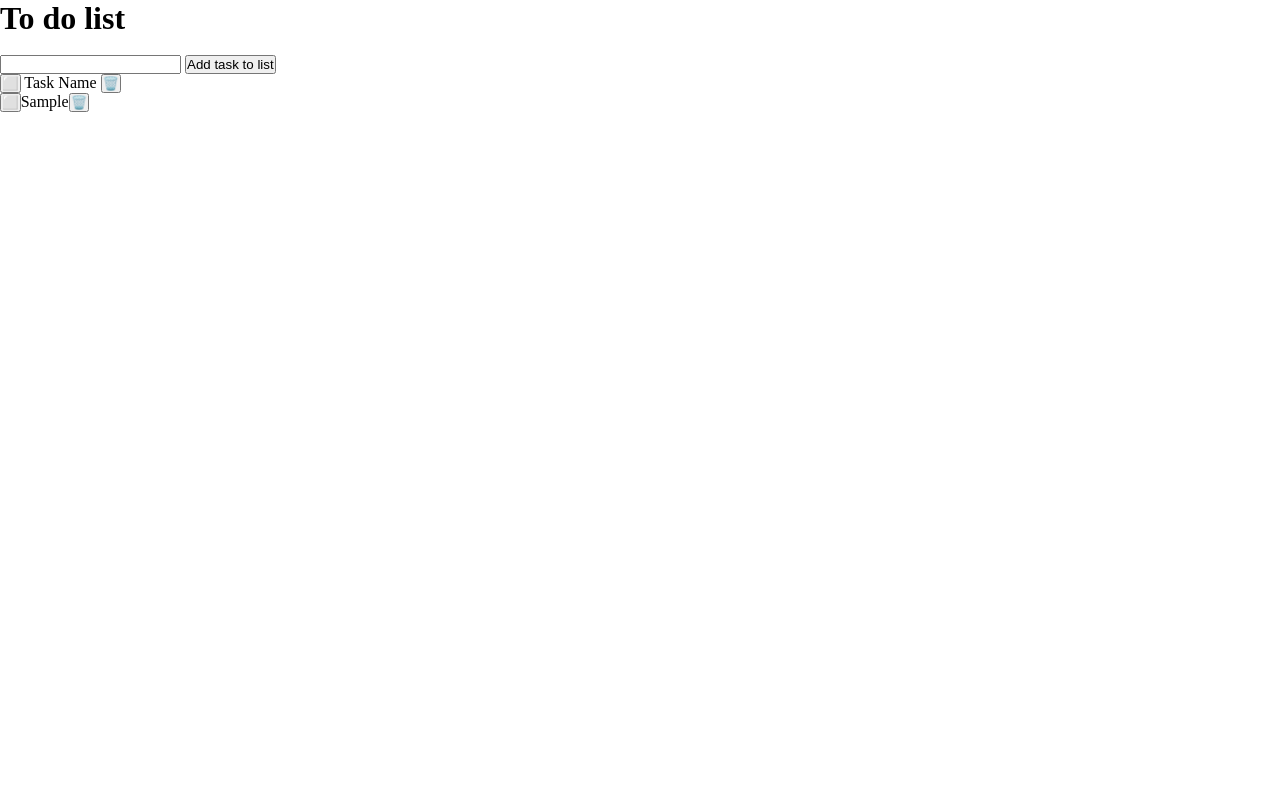
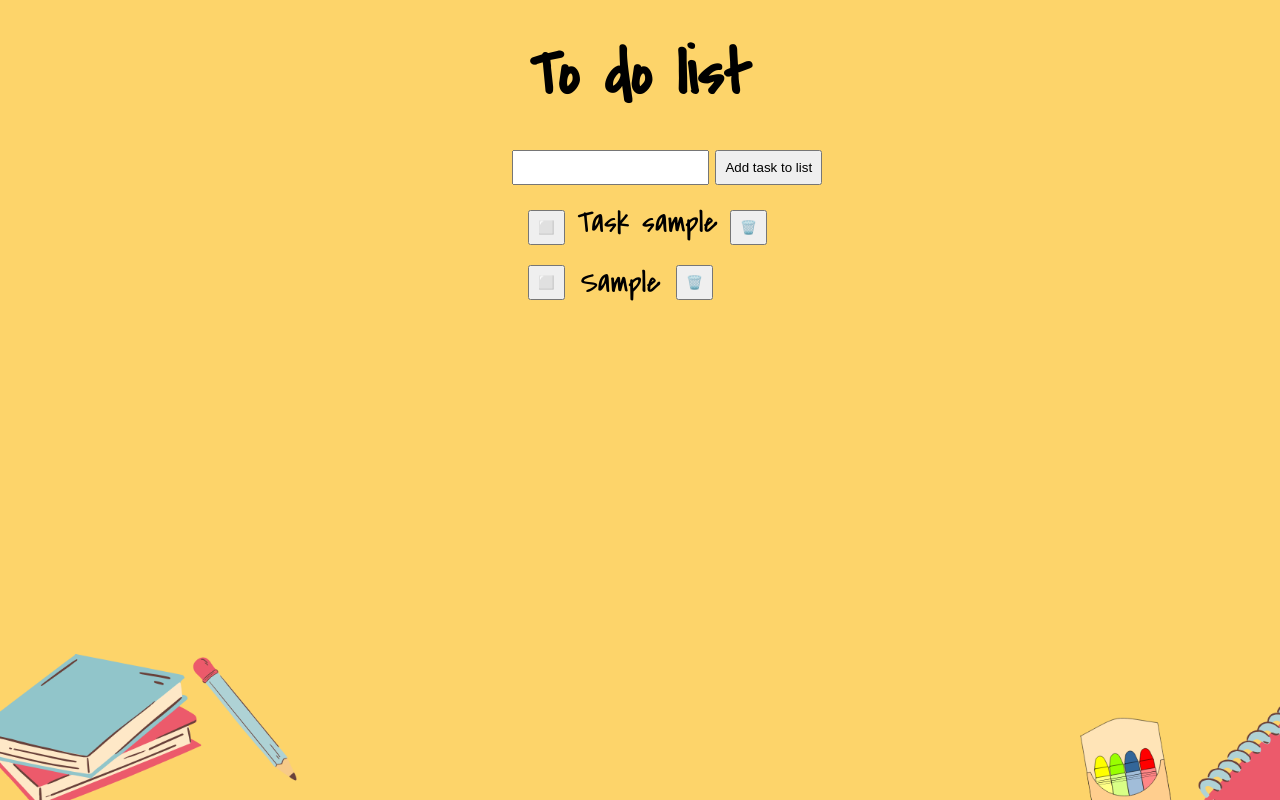
Before and after one commit to JMG002050/to-do-list, a plain HTML site: page index.html in a window 1280 px wide. Both pictures are taken after typing "Sample" into the empty fields and a click on the button "Add task to list". Drawn offline with Linux system fonts and the light colour scheme.

Commit message:
CSS styled to do list buttons changed font added background HTML reorginized and deleted <br>

```diff
--- a/index.html
+++ b/index.html
@@ -6,19 +6,20 @@
   <title>My To-Do List</title>
 
   <link rel="stylesheet" href="./style.css"/>
+
+  <link rel="preconnect" href="https://fonts.googleapis.com">
+  <link rel="preconnect" href="https://fonts.gstatic.com" crossorigin>
+  <link href="https://fonts.googleapis.com/css2?family=Covered+By+Your+Grace&display=swap" rel="stylesheet">
 </head>
 <body>
   <h1>To do list</h1>
-
-  <br>
-
   <input id="taskInput" type="text">
   <button id="addBtn">Add task to list</button>
   <ul id="list">
     <li>
-      <button>⬜️</button>
-      Task Name
-      <button>🗑️</button>
+      <button class="square">⬜️</button>
+      Task sample
+      <button class="trash">🗑️</button>
     </li>
   </ul>
   <script src="script.js"></script>
--- a/script.js
+++ b/script.js
@@ -16,14 +16,17 @@ addBtn.addEventListener('click', function() {
   }
 
   let listItem = document.createElement('li');
+  listItem.classList.add('task-item');
 
   let checkBtn = document.createElement('button');
   checkBtn.textContent = '⬜️';
+  checkBtn.classList.add('check-btn');
 
   let taskText = document.createTextNode(newTask);
 
   let trashBtn = document.createElement('button');
   trashBtn.textContent = '🗑️';
+  trashBtn.classList.add('delete-btn');
 
   listItem.appendChild(checkBtn);
   listItem.appendChild(taskText);
--- a/style.css
+++ b/style.css
@@ -1,3 +1,4 @@
+/* === UNIVERSAL === */
 * {
   margin: 0;
   padding: 0;
@@ -8,6 +9,61 @@
   opacity: 0.6;
 }
 
+body {
+  background-color: rgb(183, 136, 27);
+  background-image: url("/resources/images/background.png");
+  height: 100vh;
+  background-size: cover;
+  color: rgb(0, 0, 0);
+  font-family: 'Covered By Your Grace', system-ui, -apple-system, BlinkMacSystemFont, 'Segoe UI', Roboto, Oxygen, Ubuntu, Cantarell, 'Open Sans', 'Helvetica Neue', sans-serif;
+}
+
+
+/* === MAIN SECTION === */
+h1 {
+  text-align: center;
+  padding: 2rem;
+  font-size: 4rem;
+}
+
+#taskInput, #list {
+  margin-left: 40%;
+  list-style: none;
+}
+
+#taskInput, #addBtn{
+  padding: .5rem;
+}
+
+#list {
+  padding: 1rem;
+  font-size: 2rem;
+}
+
+.square, .trash {
+  gap: 1rem;
+  margin: 0.5rem 0;
+  padding: 0.5rem;
+}
+
+/* === STYLE AFTER TASK IS ADDED === */
+.task-item {
+  display: flex;
+  align-items: center;
+  gap: 1rem;
+  margin: 0.5rem 0;
+}
+
+.check-btn {
+  padding: 0.5rem;
+  cursor: pointer;
+}
+
+.delete-btn {
+  padding: 0.5rem;
+  cursor: pointer;
+}
+
 .hide {
   display: none;
 }
```
Also changed, not shown: resources/images/background.png (added).
